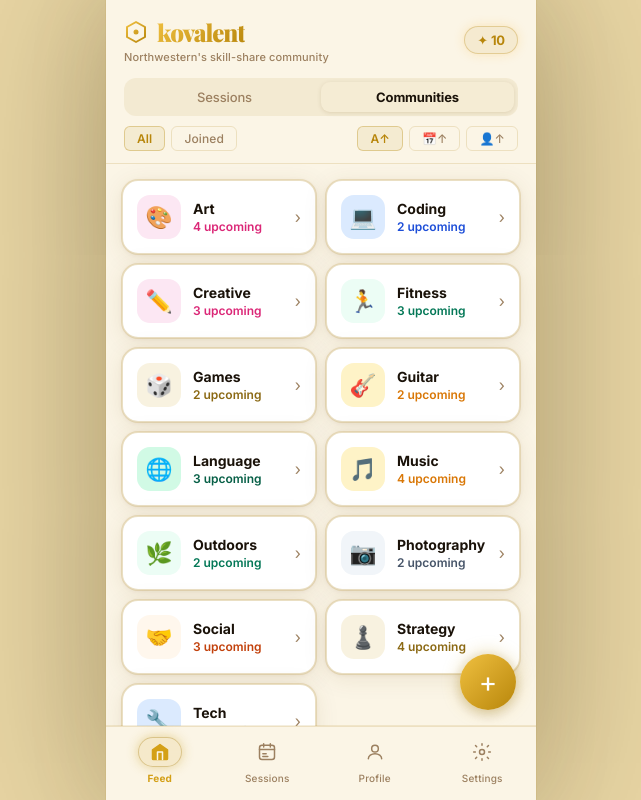
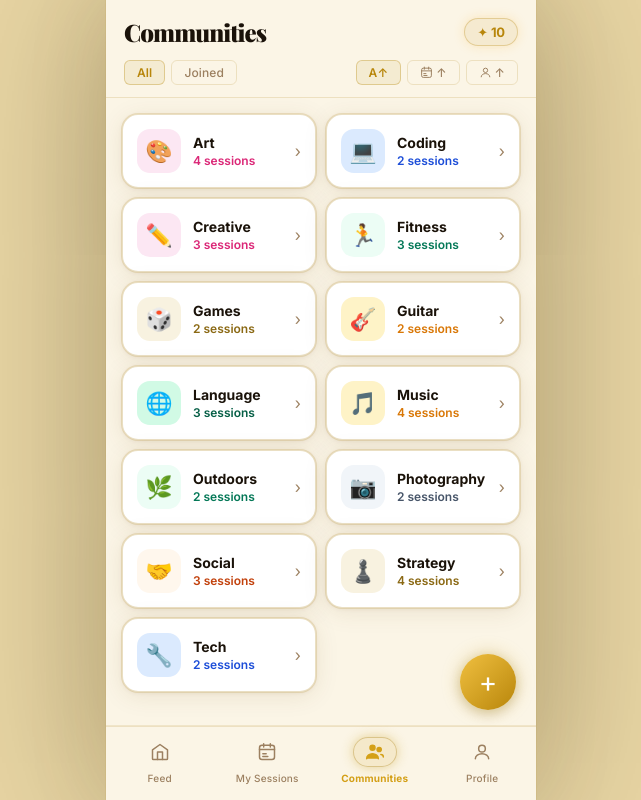
Before and after one commit to stellalaird/kovalent, a React (Vite) app: page / in a window 1280 px wide. Both pictures are taken after a click on the button "Communities". Shown: the whole page, without its empty margins (319-960 px from the left). Built offline with nearby package versions, Linux system fonts and the light colour scheme.

Commit message:
Moved communities to the bottom nav, added filter by communities joined in the feed

```diff
--- a/src/App.jsx
+++ b/src/App.jsx
@@ -10,6 +10,7 @@ import SessionPage from "./pages/SessionPage";
 import SettingsPage from "./pages/SettingsPage";
 import CreateSessionPage from "./pages/CreateSessionPage";
 import CreateCommunityPage from "./pages/CreateCommunityPage";
+import CommunitiesPage from "./pages/CommunitiesPage";
 
 // ─── ROOT APP ─────────────────────────────────────────────────
 
@@ -36,6 +37,7 @@ function AppInner() {
         {tab === "feed" && <FeedPage />}
         {tab === "mySessions" && <MySessionsPage />}
         {tab === "session" && <SessionPage />}
+        {tab === "communities" && <CommunitiesPage />}
         {tab === "profile" && <ProfilePage />}
         {tab === "settings" && <SettingsPage />}
         {tab === "createSession" && <CreateSessionPage />}
--- a/src/pages/BottomNav.jsx
+++ b/src/pages/BottomNav.jsx
@@ -24,6 +24,25 @@ const icons = {
       <path d="M7 14h4M7 17.5h6" stroke={active ? T.appBg : T.muted} strokeWidth="1.8" strokeLinecap="round" />
     </svg>
   ),
+  communities: (active) => (
+    <svg width="20" height="20" viewBox="0 0 24 24" fill="none">
+      <circle cx="9" cy="7" r="3"
+        fill={active ? T.purpleVibrant : "none"}
+        stroke={active ? T.purpleVibrant : T.muted}
+        strokeWidth="1.8" />
+      <circle cx="17" cy="9" r="2.5"
+        fill={active ? T.purpleVibrant : "none"}
+        stroke={active ? T.purpleVibrant : T.muted}
+        strokeWidth="1.8" />
+      <path d="M2 20c0-3.314 3.134-6 7-6s7 2.686 7 6"
+        fill={active ? T.purpleVibrant : "none"}
+        stroke={active ? T.purpleVibrant : T.muted}
+        strokeWidth="1.8" strokeLinecap="round" />
+      <path d="M19 15c1.657 0 3 1.343 3 3"
+        stroke={active ? T.purpleVibrant : T.muted}
+        strokeWidth="1.8" strokeLinecap="round" />
+    </svg>
+  ),
   profile: (active) => (
     <svg width="20" height="20" viewBox="0 0 24 24" fill="none">
       <circle cx="12" cy="8" r="4"
@@ -36,17 +55,6 @@ const icons = {
         strokeWidth="1.8" strokeLinecap="round" />
     </svg>
   ),
-  settings: (active) => (
-    <svg width="20" height="20" viewBox="0 0 24 24" fill="none">
-      <circle cx="12" cy="12" r="3"
-        fill={active ? T.purpleVibrant : "none"}
-        stroke={active ? T.purpleVibrant : T.muted}
-        strokeWidth="1.8" />
-      <path d="M12 2v2M12 20v2M4.22 4.22l1.42 1.42M18.36 18.36l1.42 1.42M2 12h2M20 12h2M4.22 19.78l1.42-1.42M18.36 5.64l1.42-1.42"
-        stroke={active ? T.purpleVibrant : T.muted}
-        strokeWidth="1.8" strokeLinecap="round" />
-    </svg>
-  ),
 };
 
 export default function BottomNav() {
@@ -55,9 +63,9 @@ export default function BottomNav() {
 
   const tabs = [
     { id: "feed", label: "Feed" },
-    { id: "mySessions", label: "Sessions" },
+    { id: "mySessions", label: "My Sessions" },
+    { id: "communities", label: "Communities" },
     { id: "profile", label: "Profile" },
-    { id: "settings", label: "Settings" },
   ];
 
   return (
--- /dev/null
+++ b/src/pages/CommunitiesPage.jsx
@@ -0,0 +1,115 @@
+import { T } from "../styles/theme";
+import { useApp } from "../context/AppContext";
+import PageHeader from "../components/PageHeader";
+import TokenBadge from "../components/TokenBadge";
+import TopicsPageContent from "./TopicsPage";
+
+const filterBtnStyle = (active, color) => ({
+  padding: "4px 12px",
+  borderRadius: 6,
+  border: active ? `1px solid ${color}55` : `1px solid ${T.border}`,
+  background: active ? `${color}18` : "transparent",
+  color: active ? color : T.muted,
+  fontWeight: active ? 600 : 500,
+  fontFamily: T.fontBody,
+  fontSize: 12,
+  cursor: "pointer",
+  letterSpacing: "0.01em",
+  transition: "all 0.15s",
+  whiteSpace: "nowrap",
+  flexShrink: 0,
+});
+
+export default function CommunitiesPage() {
+  const { profile, activeTopic, setTab, communityFilter, setCommunityFilter, communitySort, setCommunitySort } = useApp();
+
+  return (
+    <div style={{ display: "flex", flexDirection: "column", flex: 1, minHeight: 0 }}>
+      <PageHeader>
+        <div style={{ display: "flex", justifyContent: "space-between", alignItems: "center", marginBottom: activeTopic ? 14 : 12 }}>
+          <div style={{
+            fontFamily: T.fontDisplay, fontSize: 24, fontWeight: 900,
+            color: T.text, letterSpacing: "-0.04em",
+          }}>
+            Communities
+          </div>
+          <TokenBadge count={profile.tokens} />
+        </div>
+        {!activeTopic && (
+          <div style={{ display: "flex", gap: 6, paddingBottom: 12, overflowX: "auto", alignItems: "center" }}>
+            {[
+              { id: "all",    label: "All" },
+              { id: "joined", label: "Joined" },
+            ].map(({ id, label }) => (
+              <button key={id} onClick={() => setCommunityFilter(id)} style={filterBtnStyle(communityFilter === id, T.purple)}>
+                {label}
+              </button>
+            ))}
+            <div style={{ marginLeft: "auto", display: "flex", gap: 6, flexShrink: 0 }}>
+              <button onClick={() => setCommunitySort("alpha")} style={filterBtnStyle(communitySort === "alpha", T.purple)}>
+                A↑
+              </button>
+              <button onClick={() => setCommunitySort("most_upcoming")} style={{ ...filterBtnStyle(communitySort === "most_upcoming", T.purple), display: "flex", alignItems: "center", gap: 3 }}>
+                <svg width="13" height="13" viewBox="0 0 24 24" fill="none">
+                  <rect x="3" y="4" width="18" height="17" rx="3"
+                    fill={communitySort === "most_upcoming" ? T.purpleVibrant : "none"}
+                    stroke={communitySort === "most_upcoming" ? T.purpleVibrant : T.muted}
+                    strokeWidth="1.8" />
+                  <path d="M3 9h18" stroke={communitySort === "most_upcoming" ? T.appBg : T.muted} strokeWidth="1.8" strokeLinecap="round" />
+                  <path d="M8 2v4M16 2v4" stroke={communitySort === "most_upcoming" ? T.purpleVibrant : T.muted} strokeWidth="1.8" strokeLinecap="round" />
+                  <path d="M7 14h4M7 17.5h6" stroke={communitySort === "most_upcoming" ? T.appBg : T.muted} strokeWidth="1.8" strokeLinecap="round" />
+                </svg>
+                ↑
+              </button>
+              <button onClick={() => setCommunitySort("most_people")} style={{ ...filterBtnStyle(communitySort === "most_people", T.purple), display: "flex", alignItems: "center", gap: 3 }}>
+                <svg width="13" height="13" viewBox="0 0 24 24" fill="none">
+                  <circle cx="12" cy="8" r="4"
+                    fill={communitySort === "most_people" ? T.purpleVibrant : "none"}
+                    stroke={communitySort === "most_people" ? T.purpleVibrant : T.muted}
+                    strokeWidth="1.8" />
+                  <path d="M4 20c0-3.314 3.582-6 8-6s8 2.686 8 6"
+                    fill={communitySort === "most_people" ? T.purpleVibrant : "none"}
+                    stroke={communitySort === "most_people" ? T.purpleVibrant : T.muted}
+                    strokeWidth="1.8" strokeLinecap="round" />
+                </svg>
+                ↑
+              </button>
+            </div>
+          </div>
+        )}
+      </PageHeader>
+
+      <div style={{ flex: 1, overflowY: "auto", background: T.appBg }}>
+        <TopicsPageContent />
+      </div>
+
+      {!activeTopic && (
+        <button
+          onClick={() => setTab("createCommunity")}
+          style={{
+            position: "absolute",
+            bottom: 90,
+            right: 20,
+            width: 56,
+            height: 56,
+            borderRadius: "50%",
+            background: T.purpleGradient,
+            border: "none",
+            color: "#fff",
+            fontSize: 28,
+            fontWeight: 300,
+            lineHeight: 1,
+            cursor: "pointer",
+            boxShadow: T.btnPrimaryShadow,
+            display: "flex",
+            alignItems: "center",
+            justifyContent: "center",
+            zIndex: 10,
+          }}
+        >
+          +
+        </button>
+      )}
+    </div>
+  );
+}
--- a/src/pages/FeedPage.jsx
+++ b/src/pages/FeedPage.jsx
@@ -6,11 +6,11 @@ import PageHeader from "../components/PageHeader";
 import Pill from "../components/Pill";
 import TokenBadge from "../components/TokenBadge";
 import SessionCard from "../components/SessionCard";
-import TopicsPageContent from "../pages/TopicsPage";
 
 export default function FeedPage() {
-  const { feedView, setFeedView, activeTopic, sessionTypeFilter, setSessionTypeFilter, mySessions, profile, setTab, customSessions, communityFilter, setCommunityFilter, communitySort, setCommunitySort, joinedCommunities } = useApp();
+  const { sessionTypeFilter, setSessionTypeFilter, mySessions, profile, setTab, customSessions, joinedCommunities } = useApp();
   const [chronological, setChronological] = useState(false);
+  const [joinedOnly, setJoinedOnly] = useState(false);
 
   const activityRank = { high: 0, medium: 1, low: 2 };
   const joinedIds = new Set(mySessions.map((s) => s.id));
@@ -23,6 +23,7 @@ export default function FeedPage() {
 
   const expanded = feedSessions
     .filter((s) => typeFilter === "all" || s.type === typeFilter)
+    .filter((s) => !joinedOnly || (s.tags || []).some(tag => joinedCommunities.includes(tag)))
     .flatMap(s => {
       if (s.type === "collab" && s.proposals?.length > 0) {
         return s.proposals.map(p => ({ ...s, _proposalKey: `${s.id}__feed__${p.id}`, _proposal: p }));
@@ -105,10 +106,9 @@ export default function FeedPage() {
 
   const header = (
     <PageHeader>
-      <div style={{ display: "flex", alignItems: "center", justifyContent: "space-between", marginBottom: 14 }}>
-        <div>
+      <div style={{ display: "flex", alignItems: "center", justifyContent: "space-between", marginBottom: 12 }}>
         <div style={{ display: "flex", alignItems: "center", gap: 9 }}>
-            <svg width="24" height="24" viewBox="0 0 24 24" fill="none">
+          <svg width="20" height="20" viewBox="0 0 24 24" fill="none">
             <path d="M12 2L21 7V17L12 22L3 17V7L12 2Z" stroke="url(#kv-g)" strokeWidth="2" strokeLinejoin="round" fill="none"/>
             <circle cx="12" cy="12" r="2.5" fill="url(#kv-g)"/>
             <defs>
@@ -127,67 +127,9 @@ export default function FeedPage() {
             kovalent
           </span>
         </div>
-          <div style={{ fontSize: 11, color: T.muted, marginTop: 2, fontWeight: 500, letterSpacing: "0.01em" }}>
-            Northwestern's skill-share community
-          </div>
-        </div>
         <TokenBadge count={profile.tokens} />
       </div>
 
-      {!activeTopic && (
-        <div style={{ display: "flex", gap: 0, background: "rgba(180,140,40,0.1)", borderRadius: 12, padding: 4, marginBottom: 10 }}>
-          {[
-            { id: "sessions", label: "Sessions" },
-            { id: "topics", label: "Communities" },
-          ].map(({ id, label }) => (
-            <button
-              key={id}
-              onClick={() => setFeedView(id)}
-              style={{
-                flex: 1,
-                padding: "7px 0",
-                borderRadius: 9,
-                border: "none",
-                background: feedView === id ? T.surface : "transparent",
-                color: feedView === id ? T.text : T.muted,
-                fontWeight: feedView === id ? 700 : 500,
-                fontFamily: T.fontBody,
-                fontSize: 13,
-                cursor: "pointer",
-                letterSpacing: "-0.01em",
-                boxShadow: feedView === id ? "0 1px 4px rgba(100,70,0,0.15)" : "none",
-                transition: "all 0.15s",
-              }}
-            >
-              {label}
-            </button>
-          ))}
-        </div>
-      )}
-      {!activeTopic && feedView === "topics" && (
-        <div style={{ display: "flex", gap: 6, paddingBottom: 12, overflowX: "auto", alignItems: "center" }}>
-          {[
-            { id: "all",    label: "All" },
-            { id: "joined", label: "Joined" },
-          ].map(({ id, label }) => (
-            <button key={id} onClick={() => setCommunityFilter(id)} style={filterBtnStyle(communityFilter === id, T.purple)}>
-              {label}
-            </button>
-          ))}
-          <div style={{ marginLeft: "auto", display: "flex", gap: 6, flexShrink: 0 }}>
-            {[
-              { id: "alpha",         label: "A↑" },
-              { id: "most_upcoming", label: "📅↑" },
-              { id: "most_people",   label: "👤↑" },
-            ].map(({ id, label }) => (
-              <button key={id} onClick={() => setCommunitySort(id)} style={filterBtnStyle(communitySort === id, T.purple)}>
-                {label}
-              </button>
-            ))}
-          </div>
-        </div>
-      )}
-      {!activeTopic && feedView === "sessions" && (
       <div style={{ display: "flex", gap: 6, paddingBottom: 12, overflowX: "auto", alignItems: "center" }}>
           {[
             { id: "all",    label: "All",    color: T.purple },
@@ -204,67 +146,58 @@ export default function FeedPage() {
             </button>
           ))}
 
-          <div style={{ marginLeft: "auto", flexShrink: 0 }}>
+          <div style={{ marginLeft: "auto", display: "flex", gap: 6, flexShrink: 0 }}>
+            <button
+              onClick={() => setJoinedOnly(j => !j)}
+              style={{ ...filterBtnStyle(joinedOnly, T.purple), display: "flex", alignItems: "center", justifyContent: "center" }}
+            >
+              <svg width="15" height="15" viewBox="0 0 24 24" fill="none">
+                <circle cx="9" cy="7" r="3"
+                  fill={joinedOnly ? T.purpleVibrant : "none"}
+                  stroke={joinedOnly ? T.purpleVibrant : T.muted}
+                  strokeWidth="1.8" />
+                <circle cx="17" cy="9" r="2.5"
+                  fill={joinedOnly ? T.purpleVibrant : "none"}
+                  stroke={joinedOnly ? T.purpleVibrant : T.muted}
+                  strokeWidth="1.8" />
+                <path d="M2 20c0-3.314 3.134-6 7-6s7 2.686 7 6"
+                  fill={joinedOnly ? T.purpleVibrant : "none"}
+                  stroke={joinedOnly ? T.purpleVibrant : T.muted}
+                  strokeWidth="1.8" strokeLinecap="round" />
+                <path d="M19 15c1.657 0 3 1.343 3 3"
+                  stroke={joinedOnly ? T.purpleVibrant : T.muted}
+                  strokeWidth="1.8" strokeLinecap="round" />
+              </svg>
+            </button>
             <button
               onClick={() => setChronological(c => !c)}
-              style={filterBtnStyle(chronological, T.purple)}
+              style={{ ...filterBtnStyle(chronological, T.purple), display: "flex", alignItems: "center", gap: 3 }}
             >
-              🕐↑
+              <svg width="15" height="15" viewBox="0 0 24 24" fill="none">
+                <circle cx="12" cy="12" r="9"
+                  fill={chronological ? T.purpleVibrant : "none"}
+                  stroke={chronological ? T.purpleVibrant : T.muted}
+                  strokeWidth="1.8" />
+                <path d="M12 7v5l3 3"
+                  stroke={chronological ? T.appBg : T.muted}
+                  strokeWidth="1.8" strokeLinecap="round" strokeLinejoin="round" />
+              </svg>
+              ↑
             </button>
           </div>
         </div>
-      )}
     </PageHeader>
   );
-
-  if (feedView === "topics") {
-    return (
-      <div style={{ display: "flex", flexDirection: "column", flex: 1, minHeight: 0 }}>
-        {header}
-        <div style={{ flex: 1, overflowY: "auto", background: T.appBg }}>
-          <TopicsPageContent />
-        </div>
-        {!activeTopic && (
-          <button
-            onClick={() => setTab("createCommunity")}
-            style={{
-              position: "absolute",
-              bottom: 90,
-              right: 20,
-              width: 56,
-              height: 56,
-              borderRadius: "50%",
-              background: T.purpleGradient,
-              border: "none",
-              color: "#fff",
-              fontSize: 28,
-              fontWeight: 300,
-              lineHeight: 1,
-              cursor: "pointer",
-              boxShadow: T.btnPrimaryShadow,
-              display: "flex",
-              alignItems: "center",
-              justifyContent: "center",
-              zIndex: 10,
-            }}
-          >
-            +
-          </button>
-        )}
-      </div>
-    );
-  }
 
   return (
     <div style={{ display: "flex", flexDirection: "column", flex: 1, minHeight: 0 }}>
       {header}
       <div style={{ flex: 1, overflowY: "auto", padding: "16px 16px 80px", background: T.appBg, position: "relative" }}>
         {sorted.length === 0 && (
-          <div style={{ textAlign: "center", padding: "60px 20px" }}>
-            <div style={{ fontSize: 40, marginBottom: 14 }}>🔍</div>
-            <div style={{ fontFamily: T.fontDisplay, fontWeight: 800, fontSize: 18, color: T.text, letterSpacing: "-0.02em" }}>
-              Nothing here yet
-            </div>
+          <div style={{ textAlign: "center", padding: "48px 20px" }}>
+            <div style={{ fontSize: 36, marginBottom: 12 }}>🏘️</div>
+            <div style={{ fontWeight: 700, fontSize: 15, color: T.text, marginBottom: 4 }}>Nothing here yet</div>
+            <div style={{ fontSize: 13, color: T.muted }}>Join communities to view their sessions</div>
           </div>
         )}
         {sorted.map((session) => (
--- a/src/pages/ProfilePage.jsx
+++ b/src/pages/ProfilePage.jsx
@@ -8,7 +8,7 @@ import PageHeader from "../components/PageHeader";
 import TokenBadge from "../components/TokenBadge";
 
 export default function ProfilePage() {
-  const { profile, setProfile, mySessions, privacy } = useApp();
+  const { profile, setProfile, mySessions, privacy, setTab } = useApp();
   const [editing, setEditing] = useState(false);
   const [form, setForm] = useState(profile);
 
@@ -34,8 +34,22 @@ export default function ProfilePage() {
   return (
     <div>
       <PageHeader>
-        <div style={{ fontFamily: T.fontDisplay, fontSize: 24, fontWeight: 900, color: T.text, letterSpacing: "-0.04em", paddingBottom: 16 }}>
-          Profile
+        <div style={{ display: "flex", justifyContent: "space-between", alignItems: "center", paddingBottom: 16 }}>
+          <div style={{ fontFamily: T.fontDisplay, fontSize: 24, fontWeight: 900, color: T.text, letterSpacing: "-0.04em" }}>
+            Profile
+          </div>
+          <button
+            onClick={() => setTab("settings")}
+            style={{
+              background: "none", border: "none", cursor: "pointer",
+              padding: 4, display: "flex", flexDirection: "column",
+              gap: 4, alignItems: "center", justifyContent: "center",
+            }}
+          >
+            <span style={{ display: "block", width: 20, height: 2, borderRadius: 2, background: T.text }} />
+            <span style={{ display: "block", width: 20, height: 2, borderRadius: 2, background: T.text }} />
+            <span style={{ display: "block", width: 20, height: 2, borderRadius: 2, background: T.text }} />
+          </button>
         </div>
       </PageHeader>
 
--- a/src/pages/SettingsPage.jsx
+++ b/src/pages/SettingsPage.jsx
@@ -6,7 +6,7 @@ import PageHeader from "../components/PageHeader";
 import Section from "../components/Section";
 
 export default function SettingsPage() {
-  const { darkMode, setDarkMode, notifs, setNotifs, privacy, setPrivacy, profile } = useApp();
+  const { darkMode, setDarkMode, notifs, setNotifs, privacy, setPrivacy, profile, setTab } = useApp();
 
   function Toggle({ on, onChange }) {
     return (
@@ -46,8 +46,14 @@ export default function SettingsPage() {
   return (
     <div>
       <PageHeader>
-        <div style={{ fontFamily: T.fontDisplay, fontSize: 24, fontWeight: 900, color: T.text, letterSpacing: "-0.04em", paddingBottom: 16 }}>
-          Settings
+        <div style={{ paddingBottom: 16 }}>
+          <button onClick={() => setTab("profile")} style={{
+            background: "none", border: "none", color: T.purple,
+            fontWeight: 700, fontSize: 14, cursor: "pointer", padding: 0,
+            letterSpacing: "-0.01em",
+          }}>
+            ← Back
+          </button>
         </div>
       </PageHeader>
 
--- a/src/pages/TopicsPage.jsx
+++ b/src/pages/TopicsPage.jsx
@@ -363,7 +363,7 @@ export default function TopicsPageContent() {
       {communityFilter === "joined" && visibleTopics.length === 0 && (
         <div style={{ textAlign: "center", padding: "48px 20px" }}>
           <div style={{ fontSize: 36, marginBottom: 12 }}>🏘️</div>
-          <div style={{ fontWeight: 700, fontSize: 15, color: T.text, marginBottom: 4 }}>No communities joined yet</div>
+          <div style={{ fontWeight: 700, fontSize: 15, color: T.text, marginBottom: 4 }}>Nothing here yet</div>
           <div style={{ fontSize: 13, color: T.muted }}>Open a community and tap Join!</div>
         </div>
       )}
@@ -410,7 +410,7 @@ export default function TopicsPageContent() {
                   {topic.label}
                 </div>
                 <div style={{ fontSize: 12, color: accent.color, fontWeight: 600, marginTop: 2, whiteSpace: "nowrap" }}>
-                  {count} upcoming
+                  {count} sessions
                 </div>
               </div>
 
```
Lines whose indentation alone changed are shown as unchanged.
